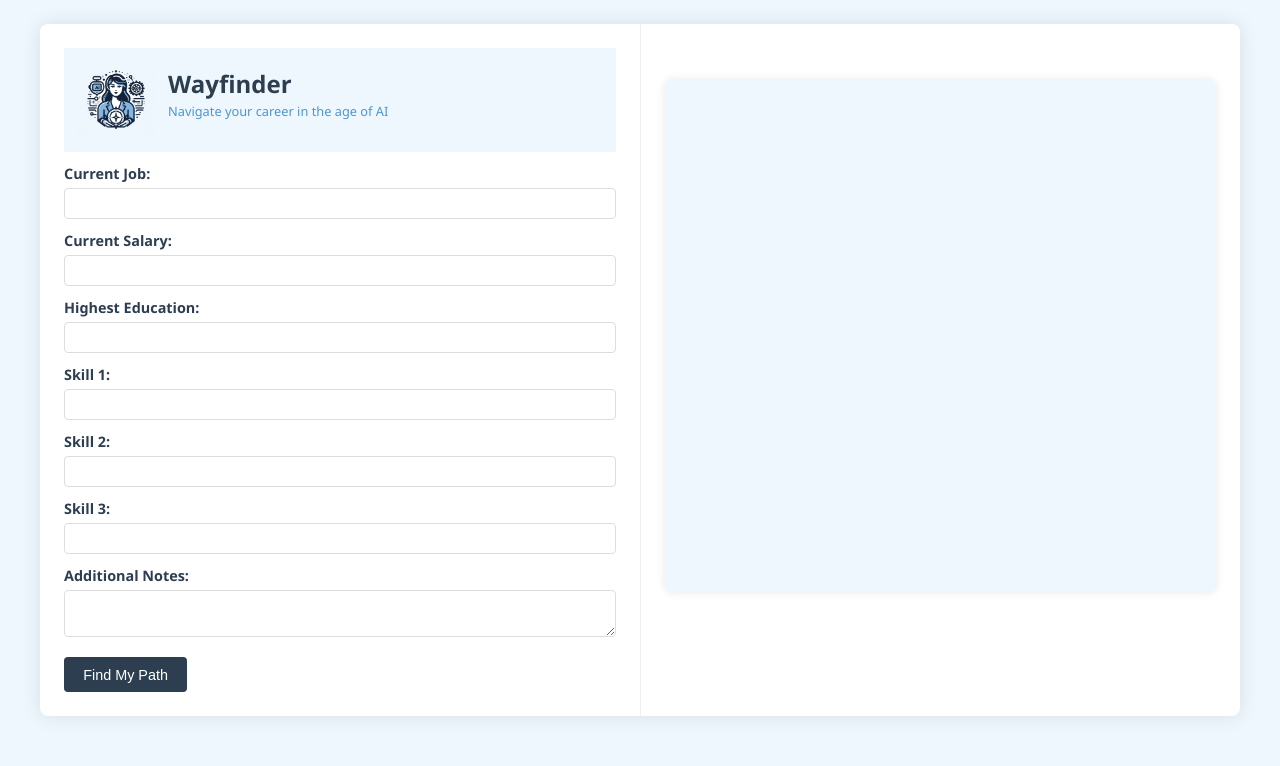
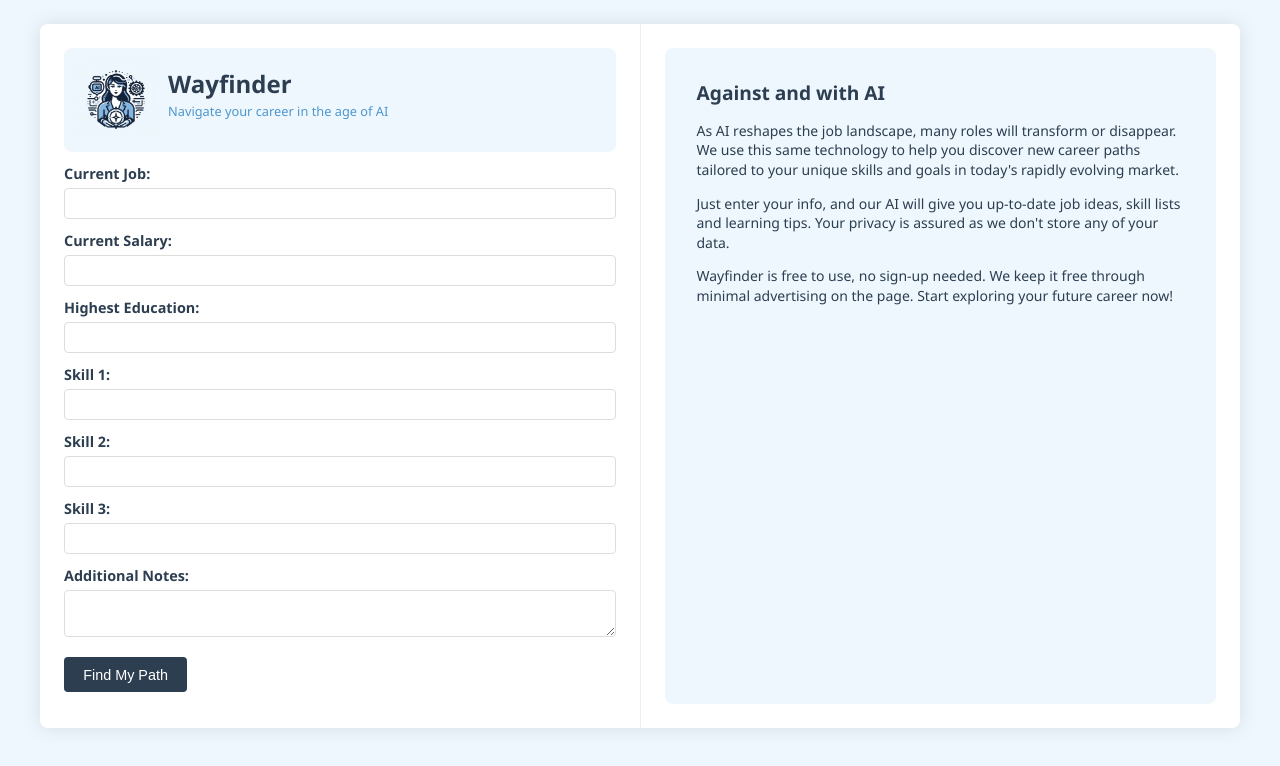
Before and after one commit to denniskotte/wayfinder, a plain HTML site: page index.html in a window 1280 px wide. Drawn offline with Linux system fonts and the light colour scheme.

Commit message:
[NEW] added welcome container

```diff
--- a/css/styles.css
+++ b/css/styles.css
@@ -20,6 +20,7 @@ body {
     display: flex;
     align-items: center;
     justify-content: flex-start;
+    border-radius: 8px;
 }
 .logo {
     max-width: 80px;
@@ -129,31 +130,23 @@ button:hover {
         flex: 1;
     }
 }
-.adsense-container {
-    display: flex;
-    justify-content: center;
-    align-items: center;
-    min-height: 60vh;
-    max-height: 600px;
-    margin: 2rem 0;
-    padding: 1rem;
+#welcome-container {
+    height: 39rem;
+    padding: 1rem 1rem;
     background-color: var(--light-color);
     border-radius: 8px;
-    box-shadow: 0 0 10px rgba(0,0,0,0.1);
+}
+
+.hero-container {
+    height: 15rem;
+    padding: 0rem 1rem;
+}
+
+.adsense-container {
+    height: 23rem;
 }
 
 .adsbygoogle {
     width: 100%;
-    max-width: 800px;
     height: 100%;
 }
-
-#results:not(:empty) + .adsense-container {
-    display: none;
-}
-
-@media (max-width: 768px) {
-    .adsense-container {
-        min-height: 40vh;
-    }
-}
--- a/index.html
+++ b/index.html
@@ -44,8 +44,16 @@
         </div>
 
         <div class="results-container">
-            <h2 id="resultsTitle" style="display: none;">Your Career Opportunities</h2>
+            <div id="welcome-container">
+                <div class="hero-container">
+                    <h2>Against and with AI</h2>
 
+                    <p>As AI reshapes the job landscape, many roles will transform or disappear. We use this same technology to help you discover new career paths tailored to your unique skills and goals in today's rapidly evolving market.</p>
+
+                    <p>Just enter your info, and our AI will give you up-to-date job ideas, skill lists and learning tips. Your privacy is assured as we don't store any of your data.</p>
+
+                    <p>Wayfinder is free to use, no sign-up needed. We keep it free through minimal advertising on the page. Start exploring your future career now!</p>
+                  </div>
                 <div class="adsense-container">
                     <script async src="https://pagead2.googlesyndication.com/pagead/js/adsbygoogle.js?client=ca-pub-5783272107613709"
                          crossorigin="anonymous"></script>
@@ -58,7 +66,10 @@
                          (adsbygoogle = window.adsbygoogle || []).push({});
                     </script>
                 </div>
+            </div>
 
+            <h2 id="resultsTitle" style="display: none;">Your Career Opportunities</h2>
+            <div id="statusContainer"></div>
             <div id="results"></div>
         </div>
     </div>
--- a/js/form-handler.js
+++ b/js/form-handler.js
@@ -21,8 +21,9 @@ document.addEventListener('DOMContentLoaded', function() {
             notes: document.getElementById('notes').value
         };
 
-        document.getElementById('results').innerHTML = '<p>Analyzing your profile...</p>';
+        document.getElementById('welcome-container').style.display = 'none';
         document.getElementById('resultsTitle').style.display = 'block';
+        document.getElementById('statusContainer').innerHTML = '<p>Analyzing your profile...</p>';
 
         try {
             const response = await fetch('https://5kvvps6264.execute-api.eu-west-2.amazonaws.com/default/wayfinder-gateway', {
@@ -41,11 +42,13 @@ document.addEventListener('DOMContentLoaded', function() {
             displayResults({ suggestedJobs: data });
         } catch (error) {
             console.error('Error:', error);
-            document.getElementById('results').innerHTML = '<p>An error occurred while fetching results. Please try again later.</p>';
+            document.getElementById('statusContainer').innerHTML = '<p>An error occurred while fetching results. Please try again later.</p>';
         }
     }
 
     function displayResults(results) {
+        document.getElementById('statusContainer').innerHTML = '';
+
         const resultsDiv = document.getElementById('results');
         resultsDiv.innerHTML = '';
 
```
Lines whose indentation alone changed are shown as unchanged.
